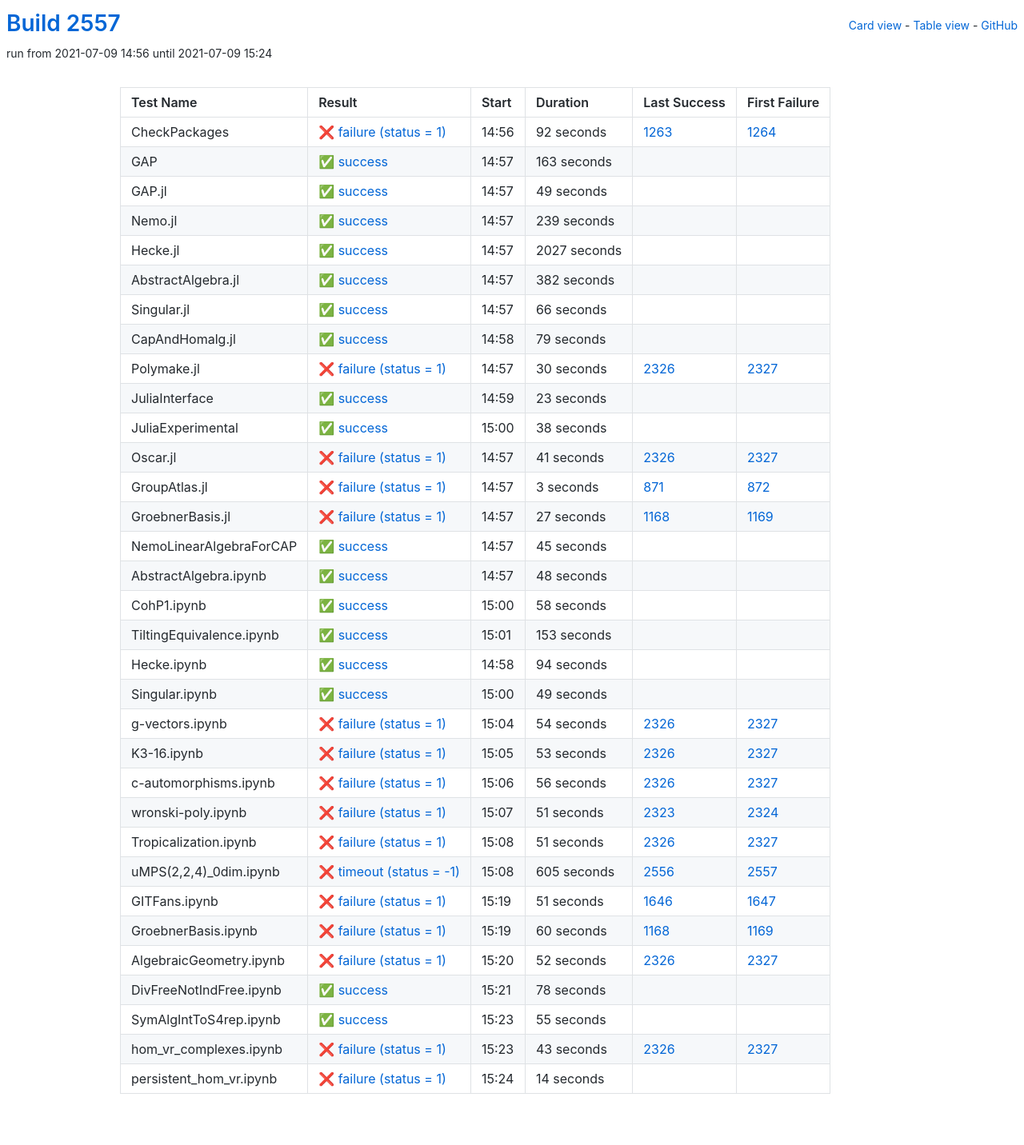
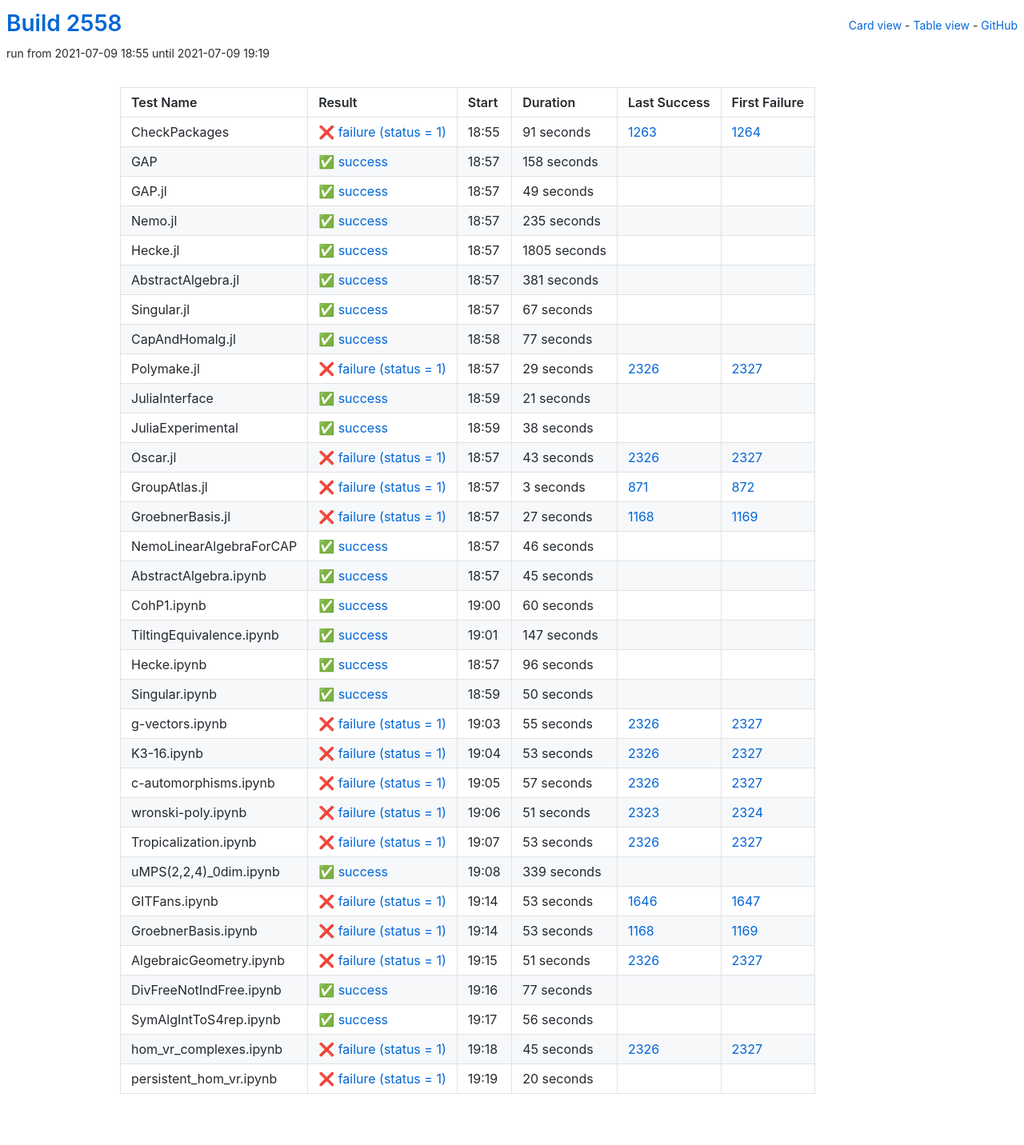
Before and after one commit to oscar-system/oscar-ci-status-stable, a Jekyll site: the page built from table.html, in a window 1280 px wide. Shown: the whole page at 80% size. Built offline with Jekyll 4.4.1, drawn with Linux system fonts in a browser that asks for light colours.

Commit message:
Build #2558

```diff
--- a/_data/ci.yml
+++ b/_data/ci.yml
@@ -1,6 +1,6 @@
 ---
-build: 2557
-build_url: https://oscarci.mathematik.uni-kl.de/job/oscar-stable/2557/
+build: 2558
+build_url: https://oscarci.mathematik.uni-kl.de/job/oscar-stable/2558/
 job: oscar-stable
 organization: oscar-system
 repo: oscar-ci-status-stable
@@ -8,32 +8,32 @@ repourl: https://github.com/oscar-system/oscar-ci-status-stable
 tests:
 - name: CheckPackages
   id: checkpackages
-  log: https://oscarci.mathematik.uni-kl.de/job/oscar-stable/2557/artifact/logs/build-2557/CheckPackages.log
-  start: 2021-07-09 14:56
+  log: https://oscarci.mathematik.uni-kl.de/job/oscar-stable/2558/artifact/logs/build-2558/CheckPackages.log
+  start: 2021-07-09 18:55
   success: false
   exitcode: 1
   status: failure
-  duration: 92
+  duration: 91
   last_success: 1263
   last_success_url: https://oscarci.mathematik.uni-kl.de/job/oscar-stable/1263/
   first_failure: 1264
   first_failure_url: https://oscarci.mathematik.uni-kl.de/job/oscar-stable/1264/
 - name: GAP
   id: gap
-  log: https://oscarci.mathematik.uni-kl.de/job/oscar-stable/2557/artifact/logs/build-2557/GAP.log
-  start: 2021-07-09 14:57
+  log: https://oscarci.mathematik.uni-kl.de/job/oscar-stable/2558/artifact/logs/build-2558/GAP.log
+  start: 2021-07-09 18:57
   success: true
   exitcode: 0
   status: success
-  duration: 163
+  duration: 158
   last_success: false
   last_success_url:
   first_failure: false
   first_failure_url:
 - name: GAP.jl
   id: gap-jl
-  log: https://oscarci.mathematik.uni-kl.de/job/oscar-stable/2557/artifact/logs/build-2557/GAP.jl.log
-  start: 2021-07-09 14:57
+  log: https://oscarci.mathematik.uni-kl.de/job/oscar-stable/2558/artifact/logs/build-2558/GAP.jl.log
+  start: 2021-07-09 18:57
   success: true
   exitcode: 0
   status: success
@@ -44,92 +44,92 @@ tests:
   first_failure_url:
 - name: Nemo.jl
   id: nemo-jl
-  log: https://oscarci.mathematik.uni-kl.de/job/oscar-stable/2557/artifact/logs/build-2557/Nemo.jl.log
-  start: 2021-07-09 14:57
+  log: https://oscarci.mathematik.uni-kl.de/job/oscar-stable/2558/artifact/logs/build-2558/Nemo.jl.log
+  start: 2021-07-09 18:57
   success: true
   exitcode: 0
   status: success
-  duration: 239
+  duration: 235
   last_success: false
   last_success_url:
   first_failure: false
   first_failure_url:
 - name: Hecke.jl
   id: hecke-jl
-  log: https://oscarci.mathematik.uni-kl.de/job/oscar-stable/2557/artifact/logs/build-2557/Hecke.jl.log
-  start: 2021-07-09 14:57
+  log: https://oscarci.mathematik.uni-kl.de/job/oscar-stable/2558/artifact/logs/build-2558/Hecke.jl.log
+  start: 2021-07-09 18:57
   success: true
   exitcode: 0
   status: success
-  duration: 2027
+  duration: 1805
   last_success: false
   last_success_url:
   first_failure: false
   first_failure_url:
 - name: AbstractAlgebra.jl
   id: abstractalgebra-jl
-  log: https://oscarci.mathematik.uni-kl.de/job/oscar-stable/2557/artifact/logs/build-2557/AbstractAlgebra.jl.log
-  start: 2021-07-09 14:57
+  log: https://oscarci.mathematik.uni-kl.de/job/oscar-stable/2558/artifact/logs/build-2558/AbstractAlgebra.jl.log
+  start: 2021-07-09 18:57
   success: true
   exitcode: 0
   status: success
-  duration: 382
+  duration: 381
   last_success: false
   last_success_url:
   first_failure: false
   first_failure_url:
 - name: Singular.jl
   id: singular-jl
-  log: https://oscarci.mathematik.uni-kl.de/job/oscar-stable/2557/artifact/logs/build-2557/Singular.jl.log
-  start: 2021-07-09 14:57
+  log: https://oscarci.mathematik.uni-kl.de/job/oscar-stable/2558/artifact/logs/build-2558/Singular.jl.log
+  start: 2021-07-09 18:57
   success: true
   exitcode: 0
   status: success
-  duration: 66
+  duration: 67
   last_success: false
   last_success_url:
   first_failure: false
   first_failure_url:
 - name: CapAndHomalg.jl
   id: capandhomalg-jl
-  log: https://oscarci.mathematik.uni-kl.de/job/oscar-stable/2557/artifact/logs/build-2557/CapAndHomalg.jl.log
-  start: 2021-07-09 14:58
+  log: https://oscarci.mathematik.uni-kl.de/job/oscar-stable/2558/artifact/logs/build-2558/CapAndHomalg.jl.log
+  start: 2021-07-09 18:58
   success: true
   exitcode: 0
   status: success
-  duration: 79
+  duration: 77
   last_success: false
   last_success_url:
   first_failure: false
   first_failure_url:
 - name: Polymake.jl
   id: polymake-jl
-  log: https://oscarci.mathematik.uni-kl.de/job/oscar-stable/2557/artifact/logs/build-2557/Polymake.jl.log
-  start: 2021-07-09 14:57
+  log: https://oscarci.mathematik.uni-kl.de/job/oscar-stable/2558/artifact/logs/build-2558/Polymake.jl.log
+  start: 2021-07-09 18:57
   success: false
   exitcode: 1
   status: failure
-  duration: 30
+  duration: 29
   last_success: 2326
   last_success_url: https://oscarci.mathematik.uni-kl.de/job/oscar-stable/2326/
   first_failure: 2327
   first_failure_url: https://oscarci.mathematik.uni-kl.de/job/oscar-stable/2327/
 - name: JuliaInterface
   id: juliainterface
-  log: https://oscarci.mathematik.uni-kl.de/job/oscar-stable/2557/artifact/logs/build-2557/JuliaInterface.log
-  start: 2021-07-09 14:59
+  log: https://oscarci.mathematik.uni-kl.de/job/oscar-stable/2558/artifact/logs/build-2558/JuliaInterface.log
+  start: 2021-07-09 18:59
   success: true
   exitcode: 0
   status: success
-  duration: 23
+  duration: 21
   last_success: false
   last_success_url:
   first_failure: false
   first_failure_url:
 - name: JuliaExperimental
   id: juliaexperimental
-  log: https://oscarci.mathematik.uni-kl.de/job/oscar-stable/2557/artifact/logs/build-2557/JuliaExperimental.log
-  start: 2021-07-09 15:00
+  log: https://oscarci.mathematik.uni-kl.de/job/oscar-stable/2558/artifact/logs/build-2558/JuliaExperimental.log
+  start: 2021-07-09 18:59
   success: true
   exitcode: 0
   status: success
@@ -140,20 +140,20 @@ tests:
   first_failure_url:
 - name: Oscar.jl
   id: oscar-jl
-  log: https://oscarci.mathematik.uni-kl.de/job/oscar-stable/2557/artifact/logs/build-2557/Oscar.jl.log
-  start: 2021-07-09 14:57
+  log: https://oscarci.mathematik.uni-kl.de/job/oscar-stable/2558/artifact/logs/build-2558/Oscar.jl.log
+  start: 2021-07-09 18:57
   success: false
   exitcode: 1
   status: failure
-  duration: 41
+  duration: 43
   last_success: 2326
   last_success_url: https://oscarci.mathematik.uni-kl.de/job/oscar-stable/2326/
   first_failure: 2327
   first_failure_url: https://oscarci.mathematik.uni-kl.de/job/oscar-stable/2327/
 - name: GroupAtlas.jl
   id: groupatlas-jl
-  log: https://oscarci.mathematik.uni-kl.de/job/oscar-stable/2557/artifact/logs/build-2557/GroupAtlas.jl.log
-  start: 2021-07-09 14:57
+  log: https://oscarci.mathematik.uni-kl.de/job/oscar-stable/2558/artifact/logs/build-2558/GroupAtlas.jl.log
+  start: 2021-07-09 18:57
   success: false
   exitcode: 1
   status: failure
@@ -164,8 +164,8 @@ tests:
   first_failure_url: https://oscarci.mathematik.uni-kl.de/job/oscar-stable/872/
 - name: GroebnerBasis.jl
   id: groebnerbasis-jl
-  log: https://oscarci.mathematik.uni-kl.de/job/oscar-stable/2557/artifact/logs/build-2557/GroebnerBasis.jl.log
-  start: 2021-07-09 14:57
+  log: https://oscarci.mathematik.uni-kl.de/job/oscar-stable/2558/artifact/logs/build-2558/GroebnerBasis.jl.log
+  start: 2021-07-09 18:57
   success: false
   exitcode: 1
   status: failure
@@ -176,8 +176,20 @@ tests:
   first_failure_url: https://oscarci.mathematik.uni-kl.de/job/oscar-stable/1169/
 - name: NemoLinearAlgebraForCAP
   id: nemolinearalgebraforcap
-  log: https://oscarci.mathematik.uni-kl.de/job/oscar-stable/2557/artifact/logs/build-2557/NemoLinearAlgebraForCAP.log
-  start: 2021-07-09 14:57
+  log: https://oscarci.mathematik.uni-kl.de/job/oscar-stable/2558/artifact/logs/build-2558/NemoLinearAlgebraForCAP.log
+  start: 2021-07-09 18:57
+  success: true
+  exitcode: 0
+  status: success
+  duration: 46
+  last_success: false
+  last_success_url:
+  first_failure: false
+  first_failure_url:
+- name: AbstractAlgebra.ipynb
+  id: abstractalgebra-ipynb
+  log: https://oscarci.mathematik.uni-kl.de/job/oscar-stable/2558/artifact/logs/build-2558/AbstractAlgebra.ipynb.log
+  start: 2021-07-09 18:57
   success: true
   exitcode: 0
   status: success
@@ -186,82 +198,70 @@ tests:
   last_success_url:
   first_failure: false
   first_failure_url:
-- name: AbstractAlgebra.ipynb
-  id: abstractalgebra-ipynb
-  log: https://oscarci.mathematik.uni-kl.de/job/oscar-stable/2557/artifact/logs/build-2557/AbstractAlgebra.ipynb.log
-  start: 2021-07-09 14:57
+- name: CohP1.ipynb
+  id: cohp1-ipynb
+  log: https://oscarci.mathematik.uni-kl.de/job/oscar-stable/2558/artifact/logs/build-2558/CohP1.ipynb.log
+  start: 2021-07-09 19:00
   success: true
   exitcode: 0
   status: success
-  duration: 48
-  last_success: false
-  last_success_url:
-  first_failure: false
-  first_failure_url:
-- name: CohP1.ipynb
-  id: cohp1-ipynb
-  log: https://oscarci.mathematik.uni-kl.de/job/oscar-stable/2557/artifact/logs/build-2557/CohP1.ipynb.log
-  start: 2021-07-09 15:00
-  success: true
-  exitcode: 0
-  status: success
-  duration: 58
+  duration: 60
   last_success: false
   last_success_url:
   first_failure: false
   first_failure_url:
 - name: TiltingEquivalence.ipynb
   id: tiltingequivalence-ipynb
-  log: https://oscarci.mathematik.uni-kl.de/job/oscar-stable/2557/artifact/logs/build-2557/TiltingEquivalence.ipynb.log
-  start: 2021-07-09 15:01
+  log: https://oscarci.mathematik.uni-kl.de/job/oscar-stable/2558/artifact/logs/build-2558/TiltingEquivalence.ipynb.log
+  start: 2021-07-09 19:01
   success: true
   exitcode: 0
   status: success
-  duration: 153
+  duration: 147
   last_success: false
   last_success_url:
   first_failure: false
   first_failure_url:
 - name: Hecke.ipynb
   id: hecke-ipynb
-  log: https://oscarci.mathematik.uni-kl.de/job/oscar-stable/2557/artifact/logs/build-2557/Hecke.ipynb.log
-  start: 2021-07-09 14:58
+  log: https://oscarci.mathematik.uni-kl.de/job/oscar-stable/2558/artifact/logs/build-2558/Hecke.ipynb.log
+  start: 2021-07-09 18:57
   success: true
   exitcode: 0
   status: success
-  duration: 94
+  duration: 96
   last_success: false
   last_success_url:
   first_failure: false
   first_failure_url:
 - name: Singular.ipynb
   id: singular-ipynb
-  log: https://oscarci.mathematik.uni-kl.de/job/oscar-stable/2557/artifact/logs/build-2557/Singular.ipynb.log
-  start: 2021-07-09 15:00
+  log: https://oscarci.mathematik.uni-kl.de/job/oscar-stable/2558/artifact/logs/build-2558/Singular.ipynb.log
+  start: 2021-07-09 18:59
   success: true
   exitcode: 0
   status: success
-  duration: 49
+  duration: 50
   last_success: false
   last_success_url:
   first_failure: false
   first_failure_url:
 - name: g-vectors.ipynb
   id: g-vectors-ipynb
-  log: https://oscarci.mathematik.uni-kl.de/job/oscar-stable/2557/artifact/logs/build-2557/g-vectors.ipynb.log
-  start: 2021-07-09 15:04
+  log: https://oscarci.mathematik.uni-kl.de/job/oscar-stable/2558/artifact/logs/build-2558/g-vectors.ipynb.log
+  start: 2021-07-09 19:03
   success: false
   exitcode: 1
   status: failure
-  duration: 54
+  duration: 55
   last_success: 2326
   last_success_url: https://oscarci.mathematik.uni-kl.de/job/oscar-stable/2326/
   first_failure: 2327
   first_failure_url: https://oscarci.mathematik.uni-kl.de/job/oscar-stable/2327/
 - name: K3-16.ipynb
   id: k3-16-ipynb
-  log: https://oscarci.mathematik.uni-kl.de/job/oscar-stable/2557/artifact/logs/build-2557/K3-16.ipynb.log
-  start: 2021-07-09 15:05
+  log: https://oscarci.mathematik.uni-kl.de/job/oscar-stable/2558/artifact/logs/build-2558/K3-16.ipynb.log
+  start: 2021-07-09 19:04
   success: false
   exitcode: 1
   status: failure
@@ -272,20 +272,20 @@ tests:
   first_failure_url: https://oscarci.mathematik.uni-kl.de/job/oscar-stable/2327/
 - name: c-automorphisms.ipynb
   id: c-automorphisms-ipynb
-  log: https://oscarci.mathematik.uni-kl.de/job/oscar-stable/2557/artifact/logs/build-2557/c-automorphisms.ipynb.log
-  start: 2021-07-09 15:06
+  log: https://oscarci.mathematik.uni-kl.de/job/oscar-stable/2558/artifact/logs/build-2558/c-automorphisms.ipynb.log
+  start: 2021-07-09 19:05
   success: false
   exitcode: 1
   status: failure
-  duration: 56
+  duration: 57
   last_success: 2326
   last_success_url: https://oscarci.mathematik.uni-kl.de/job/oscar-stable/2326/
   first_failure: 2327
   first_failure_url: https://oscarci.mathematik.uni-kl.de/job/oscar-stable/2327/
 - name: wronski-poly.ipynb
   id: wronski-poly-ipynb
-  log: https://oscarci.mathematik.uni-kl.de/job/oscar-stable/2557/artifact/logs/build-2557/wronski-poly.ipynb.log
-  start: 2021-07-09 15:07
+  log: https://oscarci.mathematik.uni-kl.de/job/oscar-stable/2558/artifact/logs/build-2558/wronski-poly.ipynb.log
+  start: 2021-07-09 19:06
   success: false
   exitcode: 1
   status: failure
@@ -296,8 +296,56 @@ tests:
   first_failure_url: https://oscarci.mathematik.uni-kl.de/job/oscar-stable/2324/
 - name: Tropicalization.ipynb
   id: tropicalization-ipynb
-  log: https://oscarci.mathematik.uni-kl.de/job/oscar-stable/2557/artifact/logs/build-2557/Tropicalization.ipynb.log
-  start: 2021-07-09 15:08
+  log: https://oscarci.mathematik.uni-kl.de/job/oscar-stable/2558/artifact/logs/build-2558/Tropicalization.ipynb.log
+  start: 2021-07-09 19:07
+  success: false
+  exitcode: 1
+  status: failure
+  duration: 53
+  last_success: 2326
+  last_success_url: https://oscarci.mathematik.uni-kl.de/job/oscar-stable/2326/
+  first_failure: 2327
+  first_failure_url: https://oscarci.mathematik.uni-kl.de/job/oscar-stable/2327/
+- name: uMPS(2,2,4)_0dim.ipynb
+  id: umps-2-2-4-0dim-ipynb
+  log: https://oscarci.mathematik.uni-kl.de/job/oscar-stable/2558/artifact/logs/build-2558/uMPS-2-2-4-_0dim.ipynb.log
+  start: 2021-07-09 19:08
+  success: true
+  exitcode: 0
+  status: success
+  duration: 339
+  last_success: false
+  last_success_url:
+  first_failure: false
+  first_failure_url:
+- name: GITFans.ipynb
+  id: gitfans-ipynb
+  log: https://oscarci.mathematik.uni-kl.de/job/oscar-stable/2558/artifact/logs/build-2558/GITFans.ipynb.log
+  start: 2021-07-09 19:14
+  success: false
+  exitcode: 1
+  status: failure
+  duration: 53
+  last_success: 1646
+  last_success_url: https://oscarci.mathematik.uni-kl.de/job/oscar-stable/1646/
+  first_failure: 1647
+  first_failure_url: https://oscarci.mathematik.uni-kl.de/job/oscar-stable/1647/
+- name: GroebnerBasis.ipynb
+  id: groebnerbasis-ipynb
+  log: https://oscarci.mathematik.uni-kl.de/job/oscar-stable/2558/artifact/logs/build-2558/GroebnerBasis.ipynb.log
+  start: 2021-07-09 19:14
+  success: false
+  exitcode: 1
+  status: failure
+  duration: 53
+  last_success: 1168
+  last_success_url: https://oscarci.mathematik.uni-kl.de/job/oscar-stable/1168/
+  first_failure: 1169
+  first_failure_url: https://oscarci.mathematik.uni-kl.de/job/oscar-stable/1169/
+- name: AlgebraicGeometry.ipynb
+  id: algebraicgeometry-ipynb
+  log: https://oscarci.mathematik.uni-kl.de/job/oscar-stable/2558/artifact/logs/build-2558/AlgebraicGeometry.ipynb.log
+  start: 2021-07-09 19:15
   success: false
   exitcode: 1
   status: failure
@@ -306,98 +354,50 @@ tests:
   last_success_url: https://oscarci.mathematik.uni-kl.de/job/oscar-stable/2326/
   first_failure: 2327
   first_failure_url: https://oscarci.mathematik.uni-kl.de/job/oscar-stable/2327/
-- name: uMPS(2,2,4)_0dim.ipynb
-  id: umps-2-2-4-0dim-ipynb
-  log: https://oscarci.mathematik.uni-kl.de/job/oscar-stable/2557/artifact/logs/build-2557/uMPS-2-2-4-_0dim.ipynb.log
-  start: 2021-07-09 15:08
-  success: false
-  exitcode: -1
-  status: timeout
-  duration: 605
-  last_success: 2556
-  last_success_url: https://oscarci.mathematik.uni-kl.de/job/oscar-stable/2556/
-  first_failure: 2557
-  first_failure_url: https://oscarci.mathematik.uni-kl.de/job/oscar-stable/2557/
-- name: GITFans.ipynb
-  id: gitfans-ipynb
-  log: https://oscarci.mathematik.uni-kl.de/job/oscar-stable/2557/artifact/logs/build-2557/GITFans.ipynb.log
-  start: 2021-07-09 15:19
-  success: false
-  exitcode: 1
-  status: failure
-  duration: 51
-  last_success: 1646
-  last_success_url: https://oscarci.mathematik.uni-kl.de/job/oscar-stable/1646/
-  first_failure: 1647
-  first_failure_url: https://oscarci.mathematik.uni-kl.de/job/oscar-stable/1647/
-- name: GroebnerBasis.ipynb
-  id: groebnerbasis-ipynb
-  log: https://oscarci.mathematik.uni-kl.de/job/oscar-stable/2557/artifact/logs/build-2557/GroebnerBasis.ipynb.log
-  start: 2021-07-09 15:19
-  success: false
-  exitcode: 1
-  status: failure
-  duration: 60
-  last_success: 1168
-  last_success_url: https://oscarci.mathematik.uni-kl.de/job/oscar-stable/1168/
-  first_failure: 1169
-  first_failure_url: https://oscarci.mathematik.uni-kl.de/job/oscar-stable/1169/
-- name: AlgebraicGeometry.ipynb
-  id: algebraicgeometry-ipynb
-  log: https://oscarci.mathematik.uni-kl.de/job/oscar-stable/2557/artifact/logs/build-2557/AlgebraicGeometry.ipynb.log
-  start: 2021-07-09 15:20
-  success: false
-  exitcode: 1
-  status: failure
-  duration: 52
-  last_success: 2326
-  last_success_url: https://oscarci.mathematik.uni-kl.de/job/oscar-stable/2326/
-  first_failure: 2327
-  first_failure_url: https://oscarci.mathematik.uni-kl.de/job/oscar-stable/2327/
 - name: DivFreeNotIndFree.ipynb
   id: divfreenotindfree-ipynb
-  log: https://oscarci.mathematik.uni-kl.de/job/oscar-stable/2557/artifact/logs/build-2557/DivFreeNotIndFree.ipynb.log
-  start: 2021-07-09 15:21
+  log: https://oscarci.mathematik.uni-kl.de/job/oscar-stable/2558/artifact/logs/build-2558/DivFreeNotIndFree.ipynb.log
+  start: 2021-07-09 19:16
   success: true
   exitcode: 0
   status: success
-  duration: 78
+  duration: 77
   last_success: false
   last_success_url:
   first_failure: false
   first_failure_url:
 - name: SymAlgIntToS4rep.ipynb
   id: symalginttos4rep-ipynb
-  log: https://oscarci.mathematik.uni-kl.de/job/oscar-stable/2557/artifact/logs/build-2557/SymAlgIntToS4rep.ipynb.log
-  start: 2021-07-09 15:23
+  log: https://oscarci.mathematik.uni-kl.de/job/oscar-stable/2558/artifact/logs/build-2558/SymAlgIntToS4rep.ipynb.log
+  start: 2021-07-09 19:17
   success: true
   exitcode: 0
   status: success
-  duration: 55
+  duration: 56
   last_success: false
   last_success_url:
   first_failure: false
   first_failure_url:
 - name: hom_vr_complexes.ipynb
   id: hom-vr-complexes-ipynb
-  log: https://oscarci.mathematik.uni-kl.de/job/oscar-stable/2557/artifact/logs/build-2557/hom_vr_complexes.ipynb.log
-  start: 2021-07-09 15:23
+  log: https://oscarci.mathematik.uni-kl.de/job/oscar-stable/2558/artifact/logs/build-2558/hom_vr_complexes.ipynb.log
+  start: 2021-07-09 19:18
   success: false
   exitcode: 1
   status: failure
-  duration: 43
+  duration: 45
   last_success: 2326
   last_success_url: https://oscarci.mathematik.uni-kl.de/job/oscar-stable/2326/
   first_failure: 2327
   first_failure_url: https://oscarci.mathematik.uni-kl.de/job/oscar-stable/2327/
 - name: persistent_hom_vr.ipynb
   id: persistent-hom-vr-ipynb
-  log: https://oscarci.mathematik.uni-kl.de/job/oscar-stable/2557/artifact/logs/build-2557/persistent_hom_vr.ipynb.log
-  start: 2021-07-09 15:24
+  log: https://oscarci.mathematik.uni-kl.de/job/oscar-stable/2558/artifact/logs/build-2558/persistent_hom_vr.ipynb.log
+  start: 2021-07-09 19:19
   success: false
   exitcode: 1
   status: failure
-  duration: 14
+  duration: 20
   last_success: false
   last_success_url:
   first_failure: false
```
Also changed, not shown: README.md.
